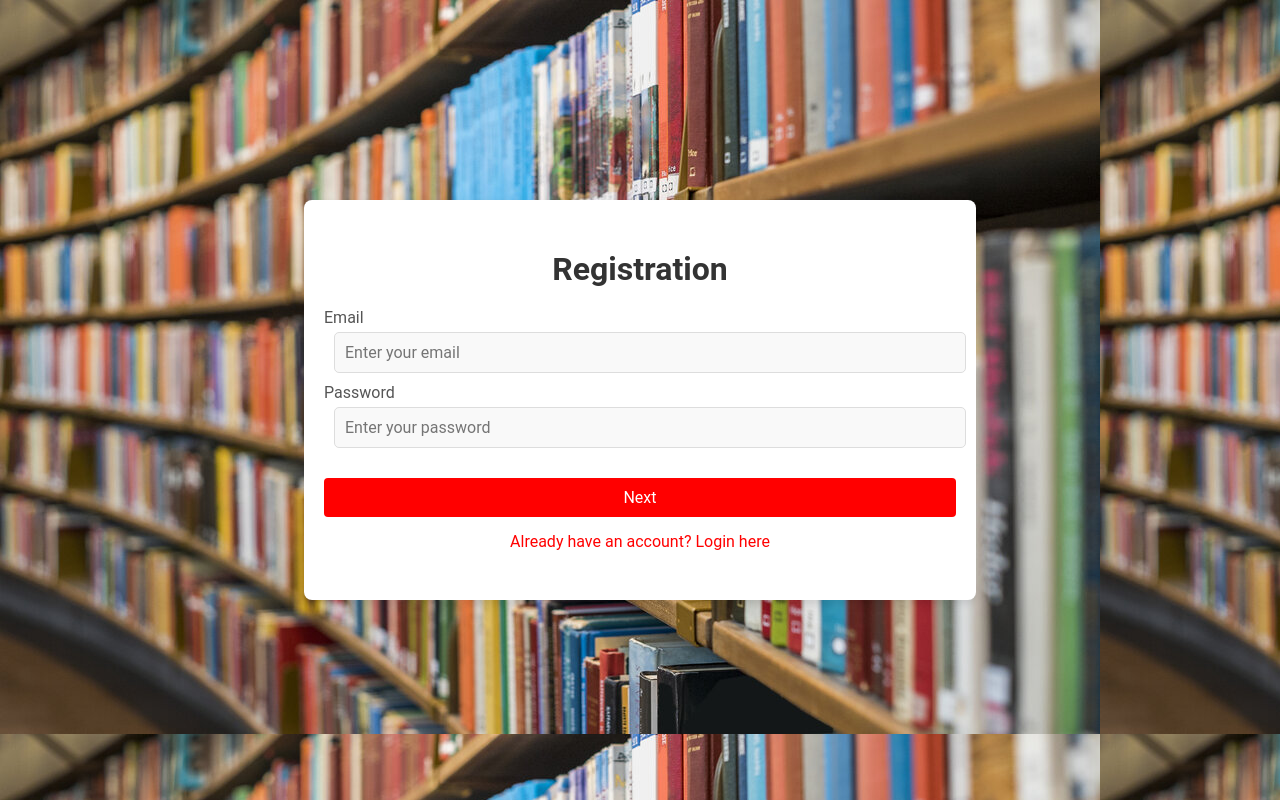
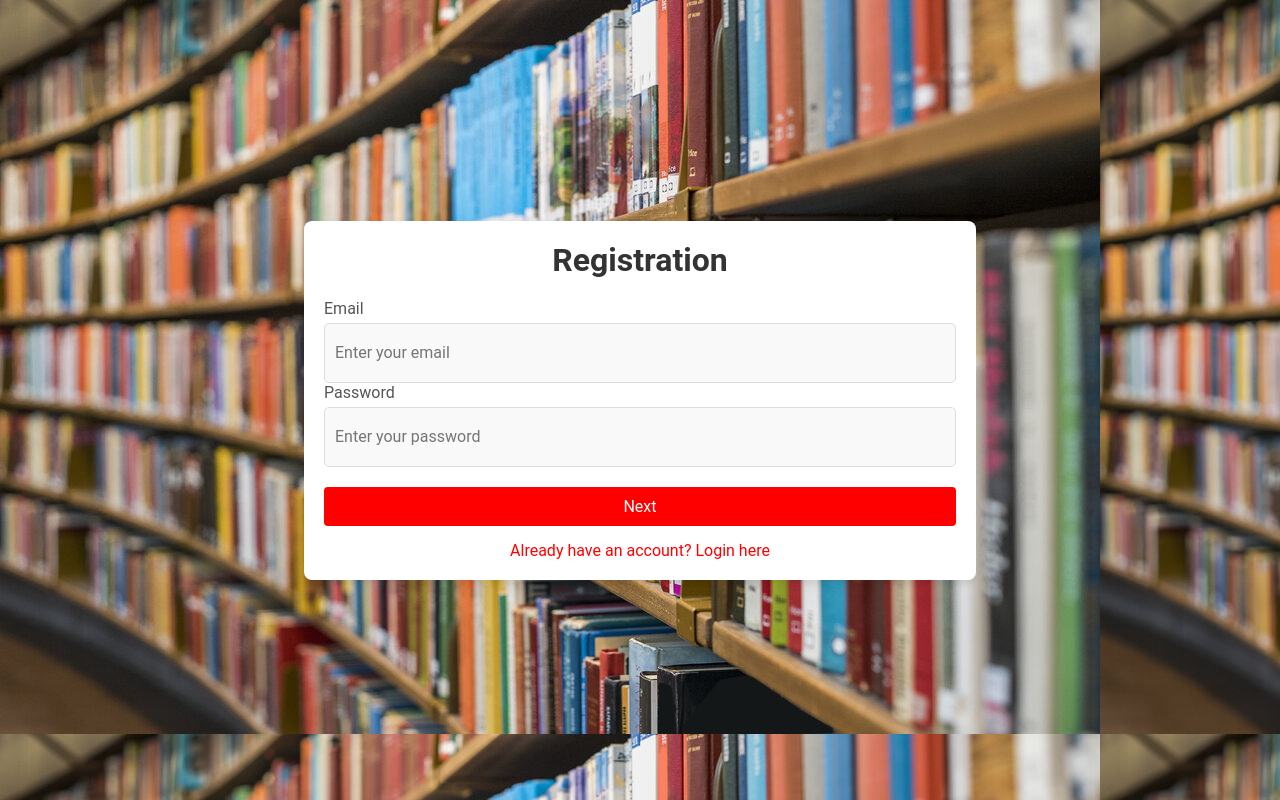
Before and after one commit to rgarci82/Library, a React (Vite) app in the folder frontend/: page /register in a window 1280 px wide. Built offline with nearby package versions, Linux system fonts and the light colour scheme.

Commit message:
Feat: fixed some frontend

```diff
--- a/frontend/src/App.tsx
+++ b/frontend/src/App.tsx
@@ -3,8 +3,8 @@ import { BrowserRouter as Router, Route, Routes } from "react-router-dom";
 import Home from "./pages/Home";
 import Login from "./pages/Login";
 import Register from "./pages/Register";
-import AdminLogin from "./pages/adminLogin"; // Capitalized
-import AdminRegister from "./pages/adminRegister"; // Capitalized
+import AdminLogin from "./pages/AdminLogin"; // Capitalized
+import AdminRegister from "./pages/AdminRegister"; // Capitalized
 import User from "./pages/User"; // Renamed to Users (should match your actual filename)
 import Browse from "./pages/Browse";
 
--- a/frontend/src/pages/Register.tsx
+++ b/frontend/src/pages/Register.tsx
@@ -137,7 +137,7 @@ const Register: React.FC = () => {
                 </div>
               </div>
               <div style={styles.row}>
-              <div style={styles.inputGroup}>
+                <div style={styles.inputGroup}>
                   <label style={styles.label}>Phone Number</label>
                   <input
                     type="text"
@@ -200,7 +200,7 @@ const styles : { [key: string]: React.CSSProperties }= {
     },
     registrationBox: {
       width: "52.5vw",
-      minHeight: "50vh",
+      minHeight: "40vh",
       display: "flex",
       flexDirection: "column",
       justifyContent: "center",
@@ -225,14 +225,15 @@ const styles : { [key: string]: React.CSSProperties }= {
     },
     row: {
       display: "flex",
+      gap: "20px", // Ensures equal spacing between input groups
       flexWrap: "wrap",
-      gap: "10px",
-      marginBottom: "20px",
+      marginBottom: "20px", // Provides equal spacing between the rows
     },
+
     inputGroup: {
-      flex: "1 1 calc(50% - 10px)",
-      minWidth: "300px",
-      marginBottom: "10px",
+      flex: "1 1 calc(50% - 10px)", // Ensures equal width for each input group
+      minWidth: "200px",
+      // Removed the marginBottom from here, so the spacing is uniform across rows
     },
     label: {
       display: "block",
@@ -241,6 +242,7 @@ const styles : { [key: string]: React.CSSProperties }= {
     },
     input: {
       width: "100%",
+      height: "7.5vh",
       padding: "10px",
       border: "1px solid #ddd",
       borderRadius: "5px",
@@ -248,6 +250,7 @@ const styles : { [key: string]: React.CSSProperties }= {
       boxSizing: "border-box",
       backgroundColor: "#f9f9f9",
       color: "#333333",
+      margin: "0",
     },
     textarea: {
       width: "100%",
@@ -269,40 +272,6 @@ const styles : { [key: string]: React.CSSProperties }= {
       cursor: "pointer",
       fontSize: "16px",
       marginTop: "20px",
-    },
-    multiSelectContainer: {
-      position: "relative",
-      cursor: "pointer",
-    },
-    multiSelect: {
-      border: "1px solid #ccc",
-      borderRadius: "4px",
-      padding: "10px",
-      display: "flex",
-      flexWrap: "wrap",
-      alignItems: "center",
-      backgroundColor: "#fff",
-      minHeight: "40px",
-      boxSizing: "border-box",
-    },
-    selectedSkills: {
-      display: "flex",
-      flexWrap: "wrap",
-      gap: "5px",
-      color: "#808080",
-      marginBottom: "5px",
-    },
-    skillTag: {
-      backgroundColor: "#007BFF",
-      color: "#fff",
-      padding: "5px 10px",
-      borderRadius: "4px",
-      display: "flex",
-      alignItems: "center",
-    },
-    clearTag: {
-      marginLeft: "5px",
-      cursor: "pointer",
     },
     dropdown: {
       position: "absolute",
@@ -329,14 +298,6 @@ const styles : { [key: string]: React.CSSProperties }= {
       backgroundColor: "#007BFF",
       color: "#fff",
     },
-    availabilityCheckbox: {
-      marginRight: "10px",
-    },
-    availabilityOption: {
-      display: "flex",
-      alignItems: "center",
-      marginBottom: "5px",
-    },
     links: {
       marginTop: "15px",
       display: "flex",
```
